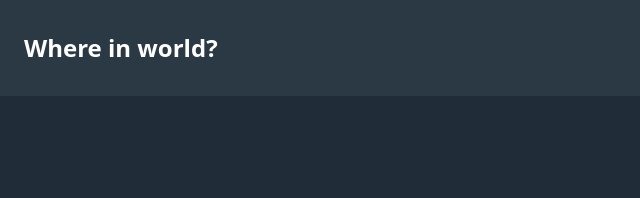
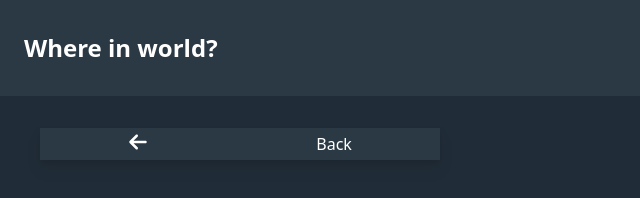
Before and after one commit to ShreeraamGit/rest-countries-api-with-color-theme-switcher-master, a website built with Parcel: page src/details.html in a window 1280 px wide. Shown: the full height of the page, 0-640 px from the left. Built offline with nearby package versions, Linux system fonts and the light colour scheme.

Commit message:
gitignore update

```diff
--- a/src/details.html
+++ b/src/details.html
@@ -60,8 +60,24 @@
       </div>
     </header>
     <main class="main-page bg-v-dark-blue-dark mt-0 min-h-screen p-4 lg:px-10">
+      <div class="button-back mt-28"></div>
       <a href="index.html">
-        <button></button>
+        <button class="border-none drop-shadow-lg w-2/6 bg-dark-blue">
+          <div class="arrow-left-content p-1 flex flex-row justify-around">
+            <svg
+              class="h-5 w-5 text-white"
+              fill="currentColor"
+              xmlns="http://www.w3.org/2000/svg"
+              viewBox="0 0 448 512"
+            >
+              <!--! Font Awesome Pro 6.1.0 by @fontawesome - https://fontawesome.com License - https://fontawesome.com/license (Commercial License) Copyright 2022 Fonticons, Inc. -->
+              <path
+                d="M447.1 256C447.1 273.7 433.7 288 416 288H109.3l105.4 105.4c12.5 12.5 12.5 32.75 0 45.25C208.4 444.9 200.2 448 192 448s-16.38-3.125-22.62-9.375l-160-160c-12.5-12.5-12.5-32.75 0-45.25l160-160c12.5-12.5 32.75-12.5 45.25 0s12.5 32.75 0 45.25L109.3 224H416C433.7 224 447.1 238.3 447.1 256z"
+              />
+            </svg>
+            <h1 class="left-title text-white">Back</h1>
+          </div>
+        </button>
       </a>
     </main>
   </body>
```
Also changed, not shown: design/arrow-left-solid.svg (added), dist/details.html, 3 other files.
